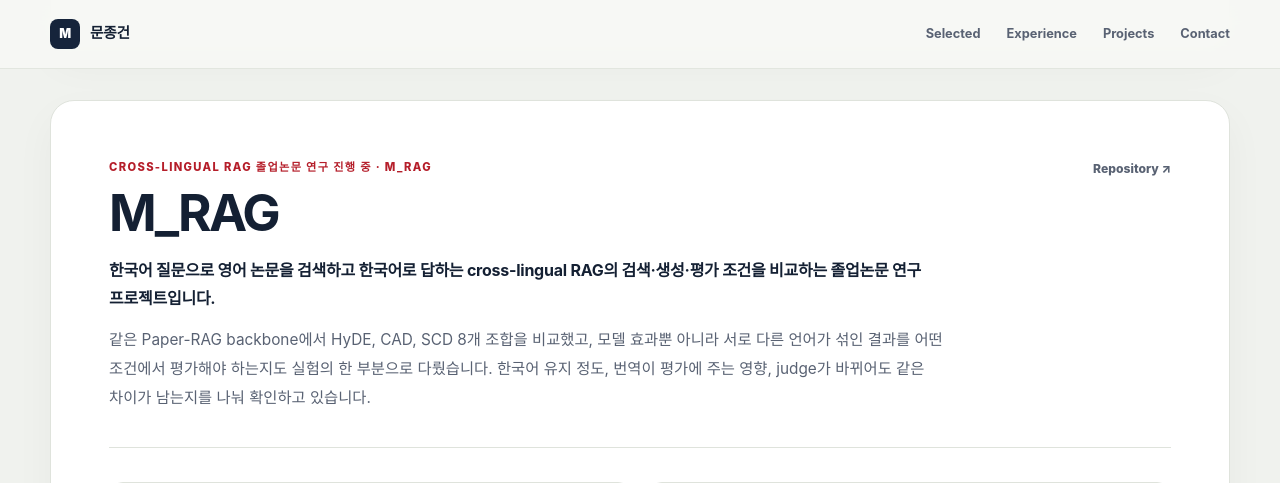
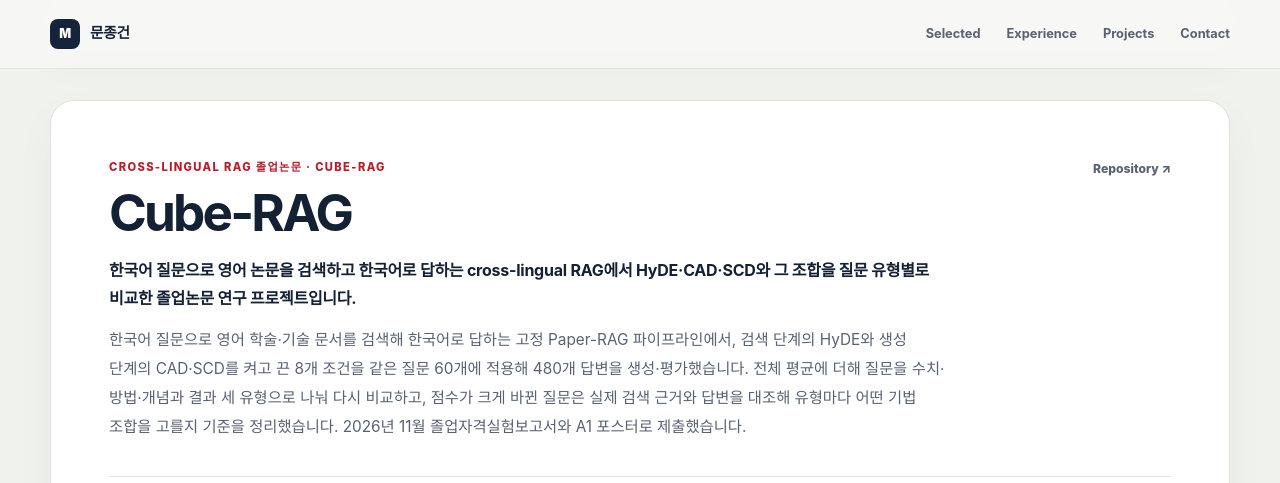
Before and after one commit to LxNx-Hn/LxNx-Hn.github.io, a Jekyll site: the page index.html, which Jekyll copies as it is, in a window 1280 px wide and 1400 px high, scrolled down 4891 px, cut to the strip 0-483 px from the top of the window. Built offline with Jekyll 4.4.1, drawn with Linux system fonts in a browser that asks for light colours; some of the changed text lies outside the part shown.

Commit message:
Update the thesis project to the final Cube-RAG submission
Rename M_RAG to Cube-RAG and present it as a completed thesis: 60 Korean
questions x 8 HyDE/CAD/SCD conditions = 480 answers, compared by question
type. Replace the broken docs/PAPER figure and draft PDF links with the
final FINALDOCS figures, the thesis PDF and the A1 poster PDF, and add a
case for the question-type analysis.

```diff
--- a/data/projects.js
+++ b/data/projects.js
@@ -141,18 +141,18 @@ export const projects = [
     "intro": "이동취약자가 경로를 고를 때 소요시간뿐 아니라 경사·보행 부담·환승·접근성·시간대별 건물 그늘까지 함께 비교할 수 있게 만든 맞춤 경로 추천 서비스입니다."
   },
   {
-    "title": "M_RAG",
+    "title": "Cube-RAG",
     "repo": "https://github.com/LxNx-Hn/M_RAG",
-    "label": "Cross-lingual RAG 졸업논문 연구 진행 중 · M_RAG",
+    "label": "Cross-lingual RAG 졸업논문 · Cube-RAG",
     "featured": true,
-    "overview": "같은 Paper-RAG backbone에서 HyDE, CAD, SCD 8개 조합을 비교했고, 모델 효과뿐 아니라 서로 다른 언어가 섞인 결과를 어떤 조건에서 평가해야 하는지도 실험의 한 부분으로 다뤘습니다. 한국어 유지 정도, 번역이 평가에 주는 영향, judge가 바뀌어도 같은 차이가 남는지를 나눠 확인하고 있습니다.",
+    "overview": "한국어 질문으로 영어 학술·기술 문서를 검색해 한국어로 답하는 고정 Paper-RAG 파이프라인에서, 검색 단계의 HyDE와 생성 단계의 CAD·SCD를 켜고 끈 8개 조건을 같은 질문 60개에 적용해 480개 답변을 생성·평가했습니다. 전체 평균에 더해 질문을 수치·방법·개념과 결과 세 유형으로 나눠 다시 비교하고, 점수가 크게 바뀐 질문은 실제 검색 근거와 답변을 대조해 유형마다 어떤 기법 조합을 고를지 기준을 정리했습니다. 2026년 11월 졸업자격실험보고서와 A1 포스터로 제출했습니다.",
     "stack": [
       {
         "label": "RAG / Retrieval",
         "items": [
           "BGE-M3",
           "BM25",
-          "RRF",
+          "Weighted RRF",
           "CrossEncoder",
           "HyDE"
         ]
@@ -170,10 +170,10 @@ export const projects = [
       {
         "label": "Evaluation",
         "items": [
-          "RAGAS",
-          "NVIDIA NIM Judge",
-          "paired factor analysis",
-          "language adherence"
+          "RAGAS 0.2.15",
+          "GPT-4o Judge",
+          "질문 유형별 사후 분석",
+          "한국어 문자 비율"
         ]
       },
       {
@@ -181,19 +181,35 @@ export const projects = [
         "items": [
           "Python",
           "ChromaDB",
-          "PostgreSQL",
           "A100 80GB",
+          "FastAPI / React",
           "provenance / guarded runner"
         ]
       }
     ],
     "contributions": [
-      "한국어 질의–영어 논문 환경에서 HyDE, CAD, SCD 8개 조합의 생성·평가 실험을 구성했습니다.",
-      "SCD의 한국어 유지 효과를 RAGAS 점수와 분리해 생성 답변의 언어 준수율로 직접 측정했습니다.",
-      "번역 여부가 SCD 효과와 섞이는 문제를 확인하고 영어·한국어 대칭 평가와 번역 integrity check를 설계했습니다.",
-      "같은 평가 입력을 서로 다른 judge로 다시 채점해 특정 judge에서만 나타나는 차이를 최종 결론에서 분리했습니다."
+      "한국어 질문 60개 × HyDE·CAD·SCD 8개 조건, 480개 답변의 생성·평가 실험을 고정 파이프라인 위에서 구성했습니다.",
+      "검색·재정렬·생성 설정은 평가와 분리한 튜닝 질문에서만 정하고, 본 실험에서는 세 기법의 적용 여부만 바꿨습니다.",
+      "질문을 수치·방법·개념과 결과 유형으로 나눠 기법별 이득과 비용을 비교하고, 크게 바뀐 질문은 실제 답변까지 대조했습니다.",
+      "SCD를 원 논문 방식으로 다시 구현하고, 번역이 섞인 cross-lingual 평가 조건을 대칭 평가와 judge 교차 채점으로 검증했습니다."
     ],
     "cases": [
+      {
+        "title": "질문 유형에 따라 달라진 기법 효과",
+        "problem": "8개 조건의 전체 평균만 보면 HyDE 단독의 답변 관련성이 가장 높았고, 두 기법 이상을 조합한 조건은 모두 그보다 낮았습니다. 평균만으로는 어떤 질문에 어떤 기법을 써야 하는지 기준이 나오지 않았습니다.",
+        "cause": "문서 질의응답에서는 수치를 옮기는 질문, 과정을 설명하는 질문, 개념을 해석하는 질문이 요구하는 작업이 다르고, 같은 기법도 질문 종류에 따라 이득과 손실이 엇갈릴 수 있었습니다.",
+        "approach": "60개 질문을 수치형 18개, 방법형 25개, 개념과 결과형 17개로 나눠 같은 비교를 반복하고, 유형 안에서 점수가 크게 오르거나 내린 질문은 검색 근거와 답변을 같은 질문의 미적용 결과와 나란히 놓고 봤습니다.",
+        "solution": "유형별 평균 표, 질문 하나를 선 하나로 그린 평행좌표 그림, 실제 답변 사례 9개를 부록으로 정리해 평균 아래의 원인을 확인할 수 있게 했습니다.",
+        "result": "HyDE는 방법형 질문의 답변 관련성을 0.575에서 0.745로 높였고, CAD는 수치형 질문의 근거 충실도를 0.826에서 0.896으로 높였지만 개념과 결과형 질문의 관련성은 0.778에서 0.663으로 낮췄습니다. 이를 바탕으로 관련성 우선이면 HyDE, 한국어 답변이 필요하면 HyDE+SCD, 수치형 충실도 우선이면 HyDE+CAD라는 선택 기준을 제시했습니다."
+      },
+      {
+        "title": "방법과 구현 효과 분리",
+        "problem": "초기 penalty_additive SCD는 한국어 유지에 거의 도움이 되지 않았고 일부 이미 한국어인 답변을 오히려 악화시켰습니다.",
+        "cause": "원 논문과 코드를 다시 대조해보니 target-language boost와 warm-up이 빠져 있었고, reference의 multiplicative scaling 대신 additive penalty를 사용하고 있었습니다.",
+        "approach": "기존 결과를 지우고 새 구현으로 덮으면 실패 원인을 잃는다고 봤습니다. '내 구현에서의 결과'와 '논문 방식 자체의 결과'를 분리해야 했습니다.",
+        "solution": "기존 penalty_additive를 그대로 보존하고 reference_scd를 별도 mode로 구현해 같은 실험 구조에서 다시 생성·평가했습니다.",
+        "result": "reference_scd에서 한국어 비율 paired +0.2203, 76쌍 중 68쌍 개선을 확인했습니다. 초기 null result를 SCD 방법 자체의 실패로 잘못 결론내리지 않게 됐습니다."
+      },
       {
         "title": "Cross-lingual 평가 조건",
         "problem": "질문은 한국어, 검색 context와 reference는 영어, SCD가 켜진 답변은 한국어에 가까웠습니다. 이 상태에서 RAGAS를 돌리면 내용 품질과 언어 차이가 같은 점수 안에 섞입니다.",
@@ -217,14 +233,6 @@ export const projects = [
         "approach": "첫 결과를 유리하거나 불리하다는 이유로 버리지 않고 입력을 그대로 고정한 채, normalization에 사용하지 않은 별도 고정 judge가 같은 방향을 재현하는지 확인했습니다.",
         "solution": "같은 영어·한국어 패널을 gpt-4.1-2025-04-14로 다시 채점하고 19개 query cluster 기준 paired bootstrap 신뢰구간을 비교했습니다.",
         "result": "gpt-4o에서 보였던 answer-relevancy의 비영점 음의 구간이 gpt-4.1에서는 재현되지 않았습니다. 최종 결론을 '한국어 유지 효과는 확인, judge에 강건한 RAG 품질 차이는 미확인'으로 제한했습니다."
-      },
-      {
-        "title": "방법과 구현 효과 분리",
-        "problem": "초기 penalty_additive SCD는 한국어 유지에 거의 도움이 되지 않았고 일부 이미 한국어인 답변을 오히려 악화시켰습니다.",
-        "cause": "원 논문과 코드를 다시 대조해보니 target-language boost와 warm-up이 빠져 있었고, reference의 multiplicative scaling 대신 additive penalty를 사용하고 있었습니다.",
-        "approach": "기존 결과를 지우고 새 구현으로 덮으면 실패 원인을 잃는다고 봤습니다. '내 구현에서의 결과'와 '논문 방식 자체의 결과'를 분리해야 했습니다.",
-        "solution": "기존 penalty_additive를 그대로 보존하고 reference_scd를 별도 mode로 구현해 같은 실험 구조에서 다시 생성·평가했습니다.",
-        "result": "reference_scd에서 한국어 비율 paired +0.2203, 76쌍 중 68쌍 개선을 확인했습니다. 초기 null result를 SCD 방법 자체의 실패로 잘못 결론내리지 않게 됐습니다."
       }
     ],
     "commits": [
@@ -254,54 +262,55 @@ export const projects = [
         "url": "https://github.com/LxNx-Hn/M_RAG/commit/ae5b64e87b5ae4c02c2bfa80da0ec4ced068bfcb"
       },
       {
-        "label": "논문 초안 결과 정렬",
-        "sha": "a5c15d2",
-        "url": "https://github.com/LxNx-Hn/M_RAG/commit/a5c15d2539698acfb02e5eb56758bee48e292702"
+        "label": "최종 60문항 논문·포스터 패키지 정리",
+        "sha": "f62b7ff",
+        "url": "https://github.com/LxNx-Hn/M_RAG/commit/f62b7fff6387efe9cf9b823a080b6ad0a5000a85"
       }
     ],
     "results": [
-      "19 queries × 8 HyDE/CAD/SCD configs = 152 generations",
-      "reference SCD 한국어 문자 비율 paired +0.2203 · 68/76 쌍 개선",
-      "동일 검색 context 38쌍으로 영어/한국어 대칭 평가 구성",
-      "한국어 유지 효과는 확인했지만 judge에 강건한 RAG-quality 차이는 확인하지 못함"
+      "한국어 질문 60개 × 8 HyDE/CAD/SCD 조건 = 480 generations",
+      "HyDE 답변 관련성 0.683 → 0.763, 8개 조건 중 최고",
+      "SCD 적용 4개 조건의 한국어 문자 비율 0.699–0.807, 미적용 0.488–0.556",
+      "CAD 근거 충실도 0.810 → 0.839(58문항), 처리 시간은 약 3배",
+      "방법형 질문에서 HyDE 답변 관련성 0.575 → 0.745"
     ],
     "media": {
       "items": [
         {
-          "src": "https://raw.githubusercontent.com/LxNx-Hn/M_RAG/main/docs/PAPER/figures/system_overview.svg",
-          "alt": "M_RAG 전체 시스템 및 실험 구조",
-          "caption": "System overview",
-          "sourceSha": "ea3846565160abfa2c463a17ccbb678f0594e5e3"
+          "src": "https://raw.githubusercontent.com/LxNx-Hn/M_RAG/main/FINALDOCS/FIGURES/fig1_1_research_setting.png",
+          "alt": "Paper-RAG의 검색 단계와 생성 단계에서 HyDE, CAD, SCD가 적용되는 위치",
+          "caption": "HyDE · CAD · SCD 적용 위치",
+          "sourceSha": "39aecd85f1f3b3bc5abc1d34c3fb7e5025661fc4"
         },
         {
-          "src": "https://raw.githubusercontent.com/LxNx-Hn/M_RAG/main/docs/PAPER/figures/factorial_design.svg",
-          "alt": "HyDE CAD SCD factorial experiment design",
-          "caption": "HyDE × CAD × SCD 실험 설계",
-          "sourceSha": "3a8601e3961f3b4a43ee8f9c89988bafa2702bea"
+          "src": "https://raw.githubusercontent.com/LxNx-Hn/M_RAG/main/FINALDOCS/FIGURES/fig5_4_parallel_method.png",
+          "alt": "방법형 질문의 조건별 평가 지표를 질문 하나당 선 하나로 그린 평행좌표 그림",
+          "caption": "방법형 질문의 조건별 점수",
+          "sourceSha": "e8e787bd569d68856cb0b9f55126b175d6e526e5"
         }
       ],
       "links": [
         {
-          "label": "국문 논문 초안 PDF",
-          "url": "https://github.com/LxNx-Hn/M_RAG/blob/main/docs/PAPER/output/M_RAG_THESIS_KO.pdf"
+          "label": "졸업자격실험보고서 PDF",
+          "url": "https://github.com/LxNx-Hn/M_RAG/blob/main/FINALDOCS/DELIVERY/GRADUATION_REPORT_60Q_FINAL.pdf"
         },
         {
-          "label": "영문 논문 초안 PDF",
-          "url": "https://github.com/LxNx-Hn/M_RAG/blob/main/docs/PAPER/output/M_RAG_THESIS_EN.pdf"
+          "label": "A1 포스터 PDF",
+          "url": "https://github.com/LxNx-Hn/M_RAG/blob/main/FINALDOCS/POSTER/FINAL/M_RAG_A1_FINAL_PRINT.pdf"
         }
       ]
     },
-    "slug": "m-rag",
+    "slug": "cube-rag",
     "selected": {
-      "summary": "한국어 질문으로 영어 논문을 검색하는 RAG에서 HyDE·CAD·SCD를 비교하고, cross-lingual 평가 조건 자체를 다시 검증했습니다.",
+      "summary": "한국어 질문으로 영어 논문을 검색하는 RAG에서 HyDE·CAD·SCD 8개 조합을 질문 유형별로 비교해, 유형마다 적합한 기법 조합을 고르는 기준을 정리했습니다.",
       "role": "Experiment Design · RAG · Evaluation",
-      "evidence": "한국어 문자 비율 +0.2203 · 76쌍 중 68쌍 개선",
+      "evidence": "60문항 × 8조건 = 480 답변 · HyDE 관련성 0.683 → 0.763",
       "thumbnail": {
         "src": "./assets/mrag-selected.svg",
-        "alt": "한국어 질의에서 영어 논문 검색, HyDE·CAD·SCD 비교와 cross-lingual 평가로 이어지는 M_RAG 요약 도식"
+        "alt": "한국어 질의로 영어 논문을 검색하는 cross-lingual RAG에서 HyDE·CAD·SCD 8개 조건을 질문 유형별로 비교한 Cube-RAG 요약 도식"
       }
     },
-    "intro": "한국어 질문으로 영어 논문을 검색하고 한국어로 답하는 cross-lingual RAG의 검색·생성·평가 조건을 비교하는 졸업논문 연구 프로젝트입니다."
+    "intro": "한국어 질문으로 영어 논문을 검색하고 한국어로 답하는 cross-lingual RAG에서 HyDE·CAD·SCD와 그 조합을 질문 유형별로 비교한 졸업논문 연구 프로젝트입니다."
   },
   {
     "title": "CODE BLUE · PPO Boss Agent",
--- a/index.html
+++ b/index.html
@@ -155,9 +155,9 @@
                 <h3>동국대학교 WISE캠퍼스</h3>
                 <p class="experience-side-meta">컴퓨터공학과 · 2021.03–2027.02</p>
                 <p>
-                  졸업논문 주제로 cross-lingual RAG의 평가 조건을 다룬 M_RAG를 진행 중입니다.
+                  졸업논문으로 한국어 질의 영문 문서 RAG에서 HyDE·CAD·SCD를 질문 유형별로 비교한 Cube-RAG를 마쳤습니다.
                 </p>
-                <a href="#project-m-rag">M_RAG 보기 <span aria-hidden="true">↑</span></a>
+                <a href="#project-cube-rag">Cube-RAG 보기 <span aria-hidden="true">↑</span></a>
               </article>
 
               <article class="experience-side-card experience-military">
@@ -177,7 +177,7 @@
               <p class="section-index">03 · PROJECT CASE STUDIES</p>
               <h2 id="projects-title">대표 프로젝트 Case Study</h2>
             </div>
-            <p>동넷, M_RAG, CODE BLUE 세 프로젝트는 맡은 부분과 판단 과정, 결과 근거까지 상세하게 정리했습니다.</p>
+            <p>동넷, Cube-RAG, CODE BLUE 세 프로젝트는 맡은 부분과 판단 과정, 결과 근거까지 상세하게 정리했습니다.</p>
           </div>
           <div class="project-grid" data-project-list aria-live="polite"></div>
         </div>
@@ -192,12 +192,12 @@
             </div>
             <p>
               첫 서비스형 RAG에서 전체 흐름을 경험한 뒤, Hot's POD에서 검색 구조를 직접 다시 설계했습니다.
-              이후 M_RAG에서는 이를 cross-lingual RAG의 평가 문제까지 확장했습니다.
+              이후 Cube-RAG에서는 이를 cross-lingual RAG의 기법 비교와 평가 문제까지 확장했습니다.
             </p>
           </div>
           <div class="rag-journey" data-rag-journey></div>
-          <a class="rag-journey-next" href="#project-m-rag">
-            M_RAG에서 평가 문제로 확장 <span aria-hidden="true">↑</span>
+          <a class="rag-journey-next" href="#project-cube-rag">
+            Cube-RAG에서 기법 비교와 평가로 확장 <span aria-hidden="true">↑</span>
           </a>
         </div>
       </section>
```
Also changed, not shown: tests/site.test.mjs (+20 -15 lines), README.md, assets/mrag-selected.svg.
